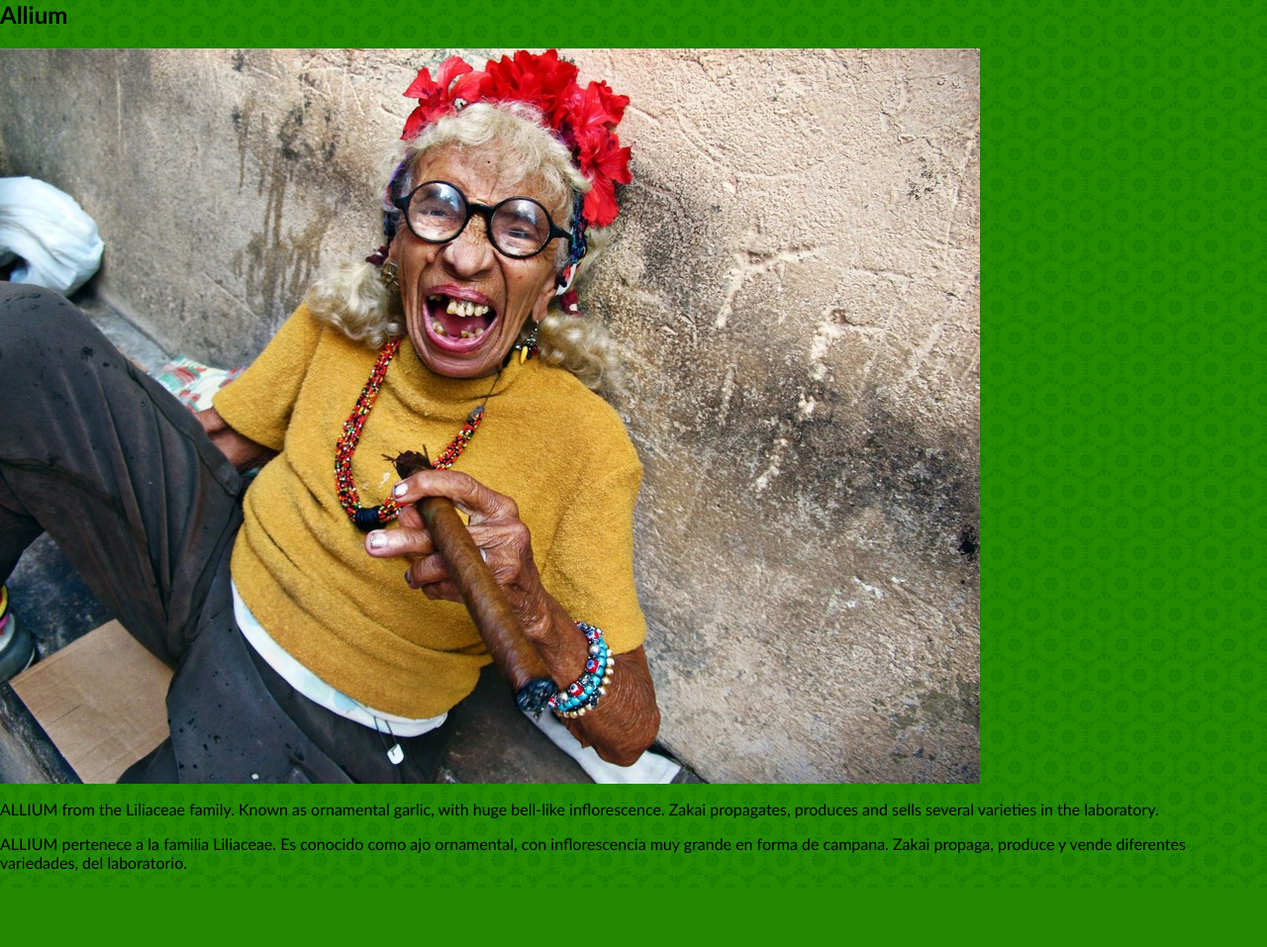
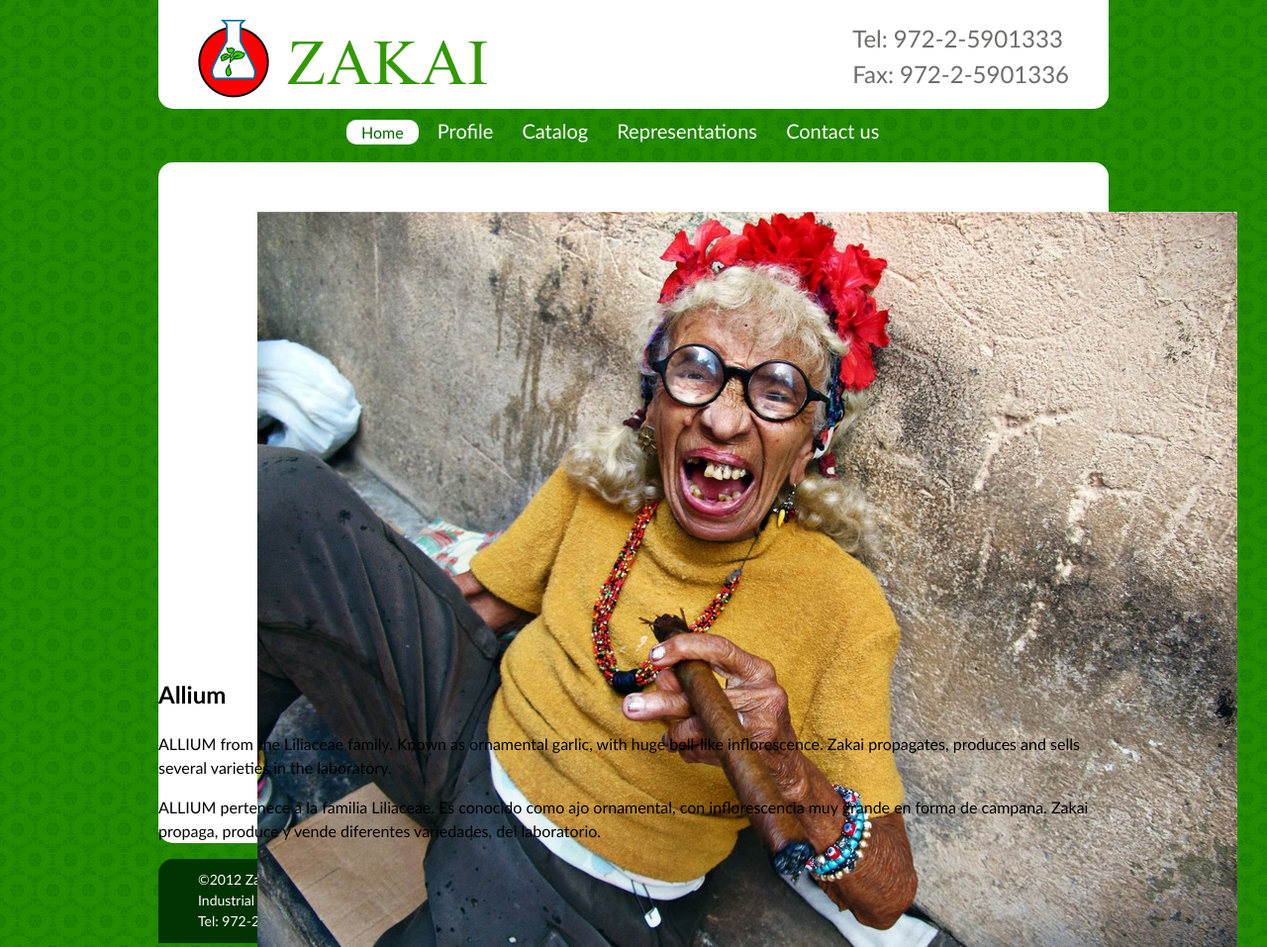
Before and after one commit to wadadaaa/a-simple-business-card-site, a Django app: template zakailtd/templates/product.html in a window 1280 px wide. Shown: the whole page at 99% size. Before the commit the page ends 897 px from the top, so only its background shows below. Run offline with Django 3.2, Linux system fonts and the light colour scheme; data comes from the database, SQL or seed files in the repository; both versions use the stored data as it was after the commit; the template is opened without the code that fills it: values that come from a table or form of the project are taken from there, most other values are stand-ins (such as "Sample title", 1, 10 or a date in 2020); parts of the project's set-up code (start-up, migrations or seed data) failed here and were passed over; some libraries are stand-ins or nearby versions.

Commit message:
product.html update

```diff
--- a/zakai/static/css/main.css
+++ b/zakai/static/css/main.css
@@ -95,6 +95,12 @@
     line-height: 1.5;
     text-align: justify;
 }
+#txt_ctlg_pr{
+
+    font-size: 16px;
+    line-height: 1.5;
+
+}
 
 .col_ctlg {
     display: inline-block;
@@ -111,6 +117,13 @@
 .img_ctlg {
     display: block;
     margin-top: 40px;
+}
+.img_ctlg_pr{
+   /* border: 5px solid #c2c2c2; /* Параметры рамки */
+    height: 400px;
+    width: 400px;
+    padding: 50px;
+    margin-left: 50px;
 }
 
 #ftr {
--- a/zakailtd/templates/index.html
+++ b/zakailtd/templates/index.html
@@ -20,7 +20,7 @@
     </div>
 <!-- navigation -->
 <div id="nav">
-    <div id="nav_activ"><a href="//">Home</a></div>
+    <div id="nav_activ">Home</div>
     <div class="nav"><a href="/profile/">Profile</a></div>
     <div class="nav"><a href="/catalog/">Catalog</a></div>
     <div class="nav"><a href="/representations/">Representations</a></div>
--- a/zakailtd/templates/product.html
+++ b/zakailtd/templates/product.html
@@ -1,17 +1,65 @@
 {% load thumbnail %}
-<html>
+{% load flatpages %}
+{% get_flatpages '/index/' as flatpages %}
+
+<!DOCTYPE HTML PUBLIC "-//W3C//DTD HTML 4.01 Transitional//EN" "http://www.w3.org/TR/html4/loose.dtd">
+<html xmlns="http://www.w3.org/1999/html" xmlns="http://www.w3.org/1999/html" xmlns="http://www.w3.org/1999/html">
 <head>
-    <title>Product</title>
     <link rel="stylesheet" type="text/css" href="{{ STATIC_URL }}css/main.css" />
+    <title>{{ index_page.title }}</title>
 
 </head>
+
+
 <body>
-<h2>{{ product.en_name }}</h2>
-{% if product.photo %}
-<img src="{{ product.photo|thumbnail_url:'small' }}" />
-{% endif %}
-        <p>{{ product.en_description }}</p>
-        <p>{{ product.sp_description }}</p>
+    <div id="page">
 
+        <!-- head -->
+        <div id="head" class="block">
+            <div id="logo"><img src="{{ STATIC_URL }}css/images/logo2.png"></div>
+            <div id="cntcts">Tel: 972-2-5901333 <br> Fax: 972-2-5901336</div>
+        </div>
+        <!-- navigation -->
+        <div id="nav">
+            <div id="nav_activ">Home</div>
+            <div class="nav"><a href="/profile/">Profile</a></div>
+            <div class="nav"><a href="/catalog/">Catalog</a></div>
+            <div class="nav"><a href="/representations/">Representations</a></div>
+            <div class="nav"><a href="/contact/">Contact us</a></div>
+        </div>
+
+        <!-- catalog -->
+
+        <div id="ctlg" class="block">
+
+            <div class="img_ctlg_pr" >
+            {% if product.photo %}
+                <img src="{{ product.photo|thumbnail_url:'small' }}" />
+            {% endif %}
+            </div>
+
+             <div id="txt_ctlg_pr">
+                        <h2>{{ product.en_name }}</h2>
+
+                         <p>{{ product.en_description }}</p>
+                         <p>{{ product.sp_description }}</p>
+            </div>
+        </div>
+
+        <!-- footer -->
+        <div id="ftr" class="block">
+            <div id="txt_ftr">&copy;2012 Zakai Agricultural Know-How & Inputs Ltd.<br>
+                Industrial Area Mishor Adumim Israel 98510<br>
+                Tel: 972-2-5901333 Fax: 972-2-5901336   Email: <a href="mailto:zakai@zakailtd.co.il">zakai@zakailtd.co.il</div>
+            <div id="nav_ftr">
+                <div class="nav_ftr"><a href="/zakai/#">Home</a></div>
+                <div class="nav_ftr"><a href="/profile/">Profile</a></div>
+                <div class="nav_ftr"><a href="/catalog/">Catalog</a></div>
+                <div class="nav_ftr"><a href="/representations/">Representations</a></div>
+                <div class="nav_ftr"><a href="/contact/">Contact us</a></div>
+            </div>
+        </div>
+    </div>
 </body>
+
 </html>
```
Also changed, not shown: zakailtd/media/product_pic/086361b0dc09.jpeg.400x400_q85_crop-smart.jpg (added), zakailtd/media/product_pic/rhonda-cigar-lady-1.jpeg.400x400_q85_crop-smart.jpg (added), zakailtd/zakailtd.db.
